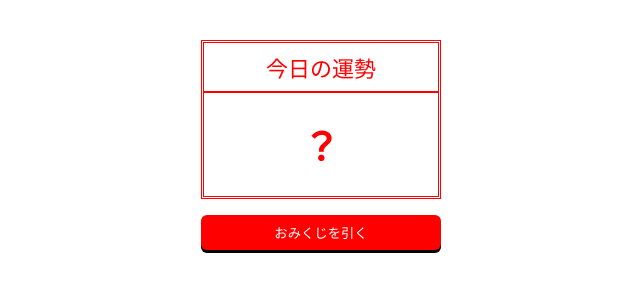
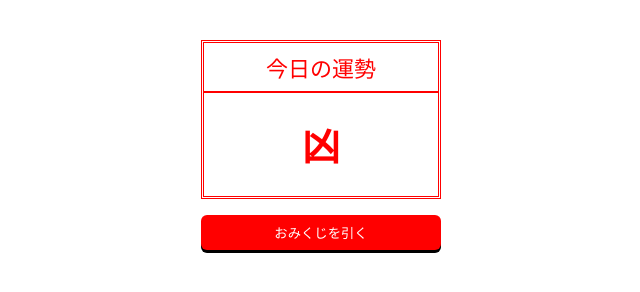
Before and after one commit to gusutaharu/Omikuji-js, a plain HTML site: page index.html in a window 1280 px wide. Both pictures are taken after a click on the button "おみくじを引く". Shown: the full height of the page, 319-959 px from the left. Drawn offline with Linux system fonts and the light colour scheme.

Commit message:
js部分の実装

```diff
--- a/index.html
+++ b/index.html
@@ -14,5 +14,6 @@
     </div>
     <button>おみくじを引く</button>
   </div>
+  <script src="js/main.js"></script>
 </body>
 </html>
--- /dev/null
+++ b/js/main.js
@@ -0,0 +1,12 @@
+'use strict'
+{
+  const button = document.querySelector('button');
+  const result = document.querySelector('p');
+  const fortune = ['大吉', '中吉', '吉', '凶'];
+
+  button.addEventListener('click', ()=>{
+    let random = Math.floor(Math.random() * 4);
+    result.textContent = fortune[random];
+  })
+
+}
```
